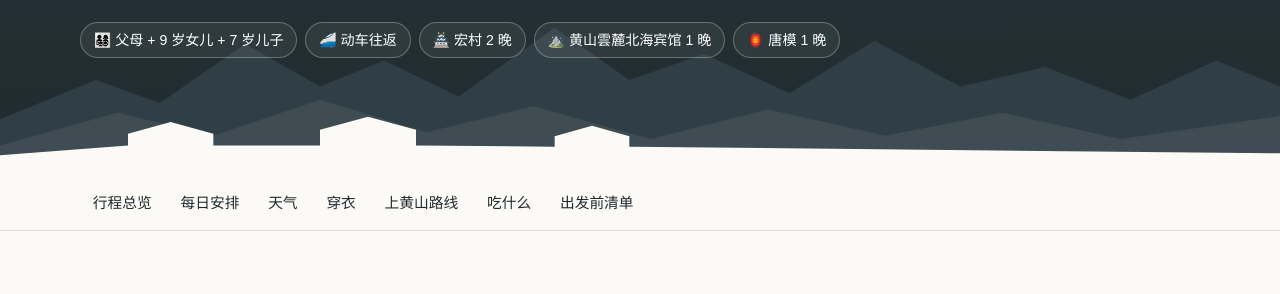
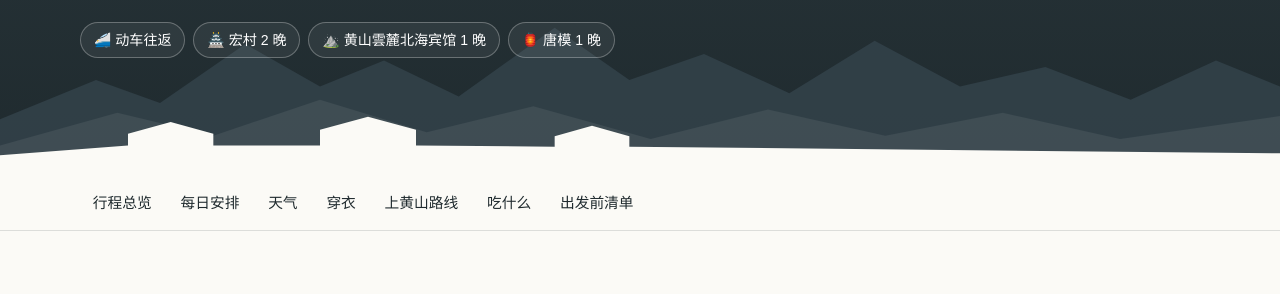
Before and after one commit to go-with-the-wind/huangshan-road-trip-2026, a plain HTML site: page index.html in a window 1280 px wide. Shown: the part 248-542 px from the top of the page. Drawn offline with Linux system fonts and the light colour scheme; no server answers.

Commit message:
chore: drop family chip from page header

```diff
--- a/index.html
+++ b/index.html
@@ -275,7 +275,6 @@
     <h1>粉墙黛瓦，一山松云</h1>
     <p class="lede">厦门北坐动车到黄山北。前两天在宏村慢慢逛，第三天从玉屏索道上黄山、住北海，第四天看完日出从云谷索道下山，晚上在唐模看鳌鱼灯，第五天上午坐 G1611 回厦门。</p>
     <ul class="chips">
-      <li>👨‍👩‍👧‍👦 父母 + 9 岁女儿 + 7 岁儿子</li>
       <li>🚄 动车往返</li>
       <li>🏯 宏村 2 晚</li>
       <li>⛰️ 黄山雲麓北海宾馆 1 晚</li>
```
